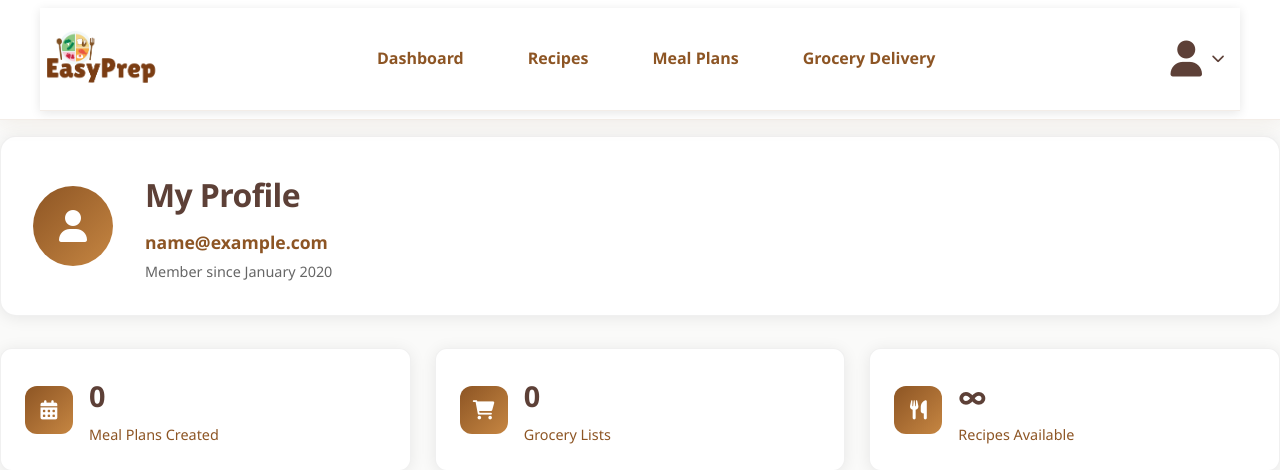
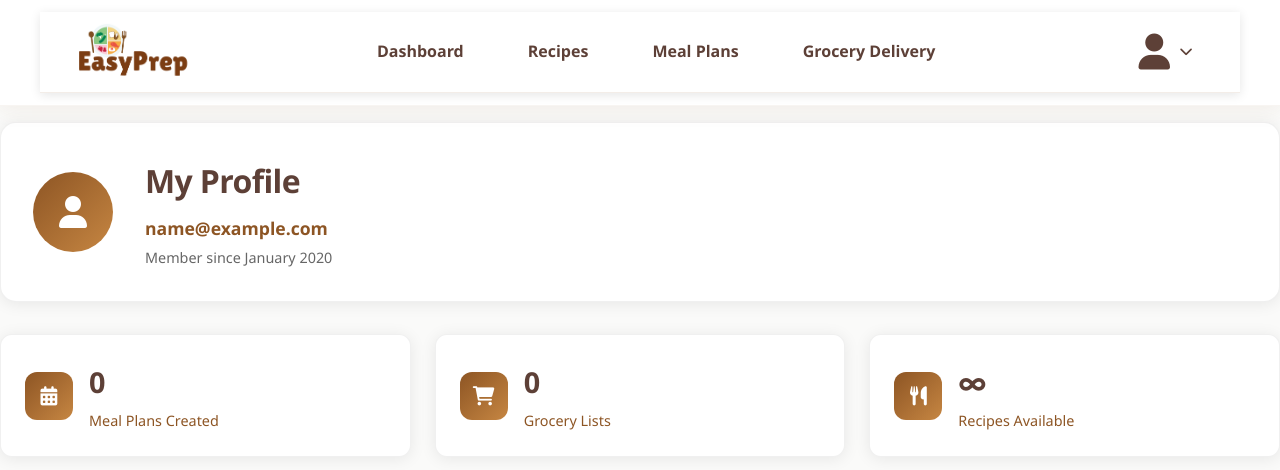
Before and after one commit to sumiyaa-akterr/easyprep, a PHP site: page /profile.php in a window 1280 px wide. Shown: the top 470 px of the page. Run offline with PHP 8.4, Linux system fonts and the light colour scheme; the visitor is signed in with stand-in values (Sample User, id 1); tables that the repository leaves empty or names only in its code hold one stand-in row (values such as "Sample post").

Commit message:
Small Changes

```diff
--- a/styles/dashboard.css
+++ b/styles/dashboard.css
@@ -27,6 +27,7 @@
 
 /* Dashboard-specific header classes */
 .header-inner {
+    /* container styles are overridden later to match shared header */
     background: white;
     box-shadow: 0 2px 10px rgba(0,0,0,0.1);
     position: sticky;
@@ -764,6 +765,90 @@ h1, h2, h3, h4, h5, h6 {
     }
 }
 
+/* ===== Header parity with Recipes page ===== */
+/* Use element selectors to match shared header markup */
+header {
+    background: rgba(255, 255, 255, 0.95);
+    backdrop-filter: blur(20px);
+    box-shadow: 0 4px 20px rgba(141, 85, 36, 0.08);
+    padding: 0.75rem 0;
+    width: 100%;
+    position: sticky;
+    top: 0;
+    left: 0;
+    right: 0;
+    z-index: 1000;
+    border-bottom: 1px solid rgba(141, 85, 36, 0.06);
+    display: block; /* override homepage header flex to avoid layout clipping */
+}
+
+.header-inner {
+    max-width: 1200px;
+    margin: 0 auto;
+    width: 100%;
+    display: flex;
+    justify-content: space-between;
+    align-items: center;
+    padding: 0 2rem;
+}
+
+.logo-section { display: flex; align-items: center; }
+
+/* Ensure the dashboard treats .logo as the image like other pages */
+header .logo-section .logo,
+header .logo-section img.logo {
+    width: 120px;
+    height: 80px;
+    object-fit: contain;
+    border-radius: 8px;
+}
+
+/* Nav element styles (not .nav class) */
+nav {
+    display: flex;
+    gap: 2rem;
+    align-items: center;
+}
+
+nav a {
+    text-decoration: none;
+    color: #5d4037;
+    font-weight: 600;
+    transition: all 0.3s ease;
+    position: relative;
+}
+
+nav a:hover,
+nav a.active { color: #8d5524; }
+
+nav a.active::after {
+    content: '';
+    position: absolute;
+    bottom: -8px;
+    left: 0;
+    right: 0;
+    height: 2px;
+    background: linear-gradient(135deg, #f1c27d 0%, #e6b366 100%);
+    border-radius: 1px;
+}
+
+.mobile-menu-toggle {
+    display: none;
+    background: none;
+    border: none;
+    font-size: 1.5rem;
+    color: #8d5524;
+    cursor: pointer;
+}
+
+@media (max-width: 768px) {
+    .header-inner { padding: 0 1rem; }
+    header .logo-section .logo,
+    header .logo-section img.logo { width: 100px; height: 70px; }
+    nav { display: none; }
+    .mobile-menu-toggle { display: block; }
+}
+
 /* Profile Page Styles */
 .profile-header {
     background: white;
```
Also changed, not shown: dashboard.php (+26 -9 lines), create_tables.php (line endings or trailing spaces), create_users_table.php (line endings or trailing spaces), generate_grocery_list.php (line endings or trailing spaces), meal_plans_table.sql (line endings or trailing spaces), recipes_table.sql (line endings or trailing spaces), scripts/recipe-detail.js (line endings or trailing spaces), scripts/recipes.js (line endings or trailing spaces), styles/recipe-detail.css (line endings or trailing spaces).
